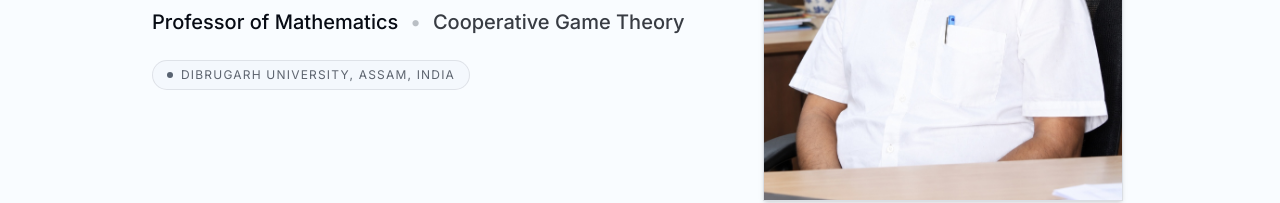
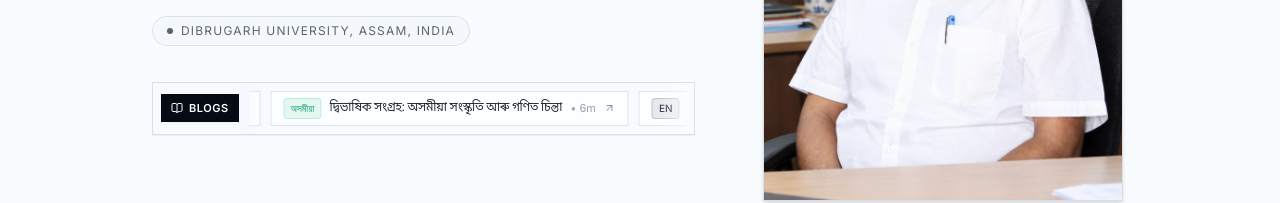
Before and after one commit to AyushRay06/Assamese-blog, a Next.js app: page / in a window 1280 px wide. Shown: the part 410-613 px from the top of the page. Built offline with nearby package versions, Linux system fonts and the light colour scheme; no server answers; the database is empty.

Commit message:
Add blogs marquee in hero section under university tag

```diff
--- a/src/app/page.tsx
+++ b/src/app/page.tsx
@@ -6,17 +6,20 @@ import { FellowshipsSection } from "@/components/home/FellowshipsSection";
 import { BlogsSection } from "@/components/home/BlogsSection";
 import { ContactSection } from "@/components/home/ContactSection";
 import { GridMarqueeDivider } from "@/components/ui/GridMarqueeDivider";
+import { getCachedPublishedPosts } from "@/lib/posts";
 
 export const revalidate = 60; // revalidate every 60s or on demand
 
-export default function HomePage() {
+export default async function HomePage() {
+  const { posts } = await getCachedPublishedPosts(undefined, 1, 8);
+
   return (
     <div className="flex min-h-screen flex-col bg-background selection:bg-foreground selection:text-background">
       <PublicHeader />
 
       <main className="flex-1">
-        {/* 1. Academic Hero with Portrait */}
-        <HeroSection />
+        {/* 1. Academic Hero with Portrait & Blogs Marquee */}
+        <HeroSection posts={posts} />
 
         {/* Section Divider Marquee: Architectural straight-line grid pattern */}
         <GridMarqueeDivider />
--- /dev/null
+++ b/src/components/home/HeroBlogMarquee.tsx
@@ -0,0 +1,147 @@
+"use client";
+
+import React from "react";
+import Link from "next/link";
+import { BookOpen, ArrowUpRight } from "lucide-react";
+import { cn } from "cn";
+
+export interface MarqueePost {
+  id: string;
+  title: string;
+  slug: string;
+  language: "EN" | "AS" | string;
+  readingTime?: number | null;
+}
+
+interface HeroBlogMarqueeProps {
+  posts?: MarqueePost[];
+  className?: string;
+}
+
+export function HeroBlogMarquee({ posts = [], className }: HeroBlogMarqueeProps) {
+  // If no posts yet in database, provide representative scholarly topics
+  const fallbackPosts: MarqueePost[] = [
+    {
+      id: "fallback-1",
+      title: "Cooperative Game Theory & Academic Reflections",
+      slug: "blog",
+      language: "EN",
+      readingTime: 5,
+    },
+    {
+      id: "fallback-2",
+      title: "দ্বিভাষিক সংগ্ৰহ: অসমীয়া সংস্কৃতি আৰু গণিত চিন্তা",
+      slug: "blog",
+      language: "AS",
+      readingTime: 6,
+    },
+    {
+      id: "fallback-3",
+      title: "Strategic Decision Models & Network Games",
+      slug: "blog",
+      language: "EN",
+      readingTime: 4,
+    },
+  ];
+
+  const displayPosts = posts && posts.length > 0 ? posts : fallbackPosts;
+
+  // Duplicate items so the marquee track has sufficient length to loop seamlessly without gaps
+  const repeatedPosts = React.useMemo(() => {
+    let result: MarqueePost[] = [];
+    while (result.length < 8) {
+      result = [...result, ...displayPosts];
+    }
+    return result;
+  }, [displayPosts]);
+
+  const renderPostPill = (post: MarqueePost, uniqueKey: string) => {
+    const isAssamese = post.language === "AS";
+    const href = post.slug === "blog" ? "/blog" : `/blog/${post.slug}`;
+
+    return (
+      <Link
+        key={uniqueKey}
+        href={href}
+        className="group/item inline-flex items-center gap-2 px-3 py-1.5 rounded-lg border border-border/70 bg-card/90 hover:bg-card hover:border-foreground/30 text-foreground transition-all shadow-2xs shrink-0 select-none cursor-pointer"
+        title={post.title}
+      >
+        {/* Language Badge */}
+        <span
+          className={cn(
+            "text-[10px] font-mono px-1.5 py-0.5 rounded font-medium shrink-0",
+            isAssamese
+              ? "bg-emerald-500/10 text-emerald-600 dark:text-emerald-400 border border-emerald-500/20"
+              : "bg-primary/10 text-primary border border-primary/20"
+          )}
+        >
+          {isAssamese ? "অসমীয়া" : "EN"}
+        </span>
+
+        {/* Title */}
+        <span
+          className={cn(
+            "text-xs font-medium tracking-tight text-foreground/90 group-hover/item:text-primary transition-colors max-w-[220px] sm:max-w-[280px] truncate",
+            isAssamese && "font-assamese"
+          )}
+        >
+          {post.title}
+        </span>
+
+        {/* Reading Time */}
+        {post.readingTime && (
+          <span className="text-[11px] font-mono text-muted-foreground/60 shrink-0 hidden sm:inline">
+            &bull; {post.readingTime}m
+          </span>
+        )}
+
+        {/* Arrow */}
+        <ArrowUpRight className="h-3 w-3 text-muted-foreground/70 group-hover/item:text-primary group-hover/item:translate-x-0.5 group-hover/item:-translate-y-0.5 transition-all shrink-0" />
+      </Link>
+    );
+  };
+
+  return (
+    <div className={cn("w-full max-w-xl pt-2 sm:pt-3", className)}>
+      <div className="group relative flex items-center overflow-hidden rounded-xl border border-border/80 bg-muted/20 backdrop-blur-xs p-1.5 sm:p-2 shadow-2xs">
+        {/* Left Static Badge */}
+        <Link
+          href="/blog"
+          className="flex items-center gap-1.5 px-2.5 py-1.5 rounded-lg bg-foreground text-background text-[11px] font-mono font-medium shrink-0 z-20 shadow-xs hover:bg-foreground/90 transition-colors select-none"
+          title="Explore all writings"
+        >
+          <BookOpen className="h-3 w-3" />
+          <span className="tracking-wider uppercase font-semibold">Blogs</span>
+        </Link>
+
+        {/* Left & Right Gradient Fade Masks */}
+        <div className="pointer-events-none absolute left-[88px] top-0 bottom-0 w-6 bg-gradient-to-r from-muted/40 via-muted/20 to-transparent z-10" />
+        <div className="pointer-events-none absolute right-0 top-0 bottom-0 w-10 bg-gradient-to-l from-background/90 via-background/40 to-transparent z-10" />
+
+        {/* Infinite Scrolling Marquee Track */}
+        <div className="flex overflow-hidden w-full ml-2.5">
+          <div
+            className="flex w-max animate-marquee hover:[animation-play-state:paused] items-center gap-2.5"
+            style={{ animationDuration: "36s" }}
+          >
+            {/* Set A */}
+            <div className="flex items-center gap-2.5 shrink-0">
+              {repeatedPosts.map((post, idx) =>
+                renderPostPill(post, `track-a-${post.id}-${idx}`)
+              )}
+            </div>
+
+            {/* Set B (exact duplicate for seamless looping) */}
+            <div className="flex items-center gap-2.5 shrink-0" aria-hidden="true">
+              {repeatedPosts.map((post, idx) =>
+                renderPostPill(post, `track-b-${post.id}-${idx}`)
+              )}
+            </div>
+          </div>
+        </div>
+      </div>
+    </div>
+  );
+}
+
+export default HeroBlogMarquee;
--- a/src/components/home/HeroSection.tsx
+++ b/src/components/home/HeroSection.tsx
@@ -2,8 +2,13 @@
 
 import * as React from "react";
 import Image from "next/image";
+import { HeroBlogMarquee, type MarqueePost } from "./HeroBlogMarquee";
 
-export function HeroSection() {
+interface HeroSectionProps {
+  posts?: MarqueePost[];
+}
+
+export function HeroSection({ posts }: HeroSectionProps) {
   return (
     <section className="relative py-12 sm:py-20 lg:py-24">
       <div className="container mx-auto max-w-5xl px-4 sm:px-6">
@@ -26,6 +31,9 @@ export function HeroSection() {
               <span className="h-1.5 w-1.5 rounded-full bg-primary/70 shrink-0" />
               <span>Dibrugarh University, Assam, India</span>
             </div>
+
+            {/* Blogs Marquee placed directly under the university badge */}
+            <HeroBlogMarquee posts={posts} />
           </div>
 
           {/* Column: Hero Image of Prof. Surajit Borkotokey */}
```
